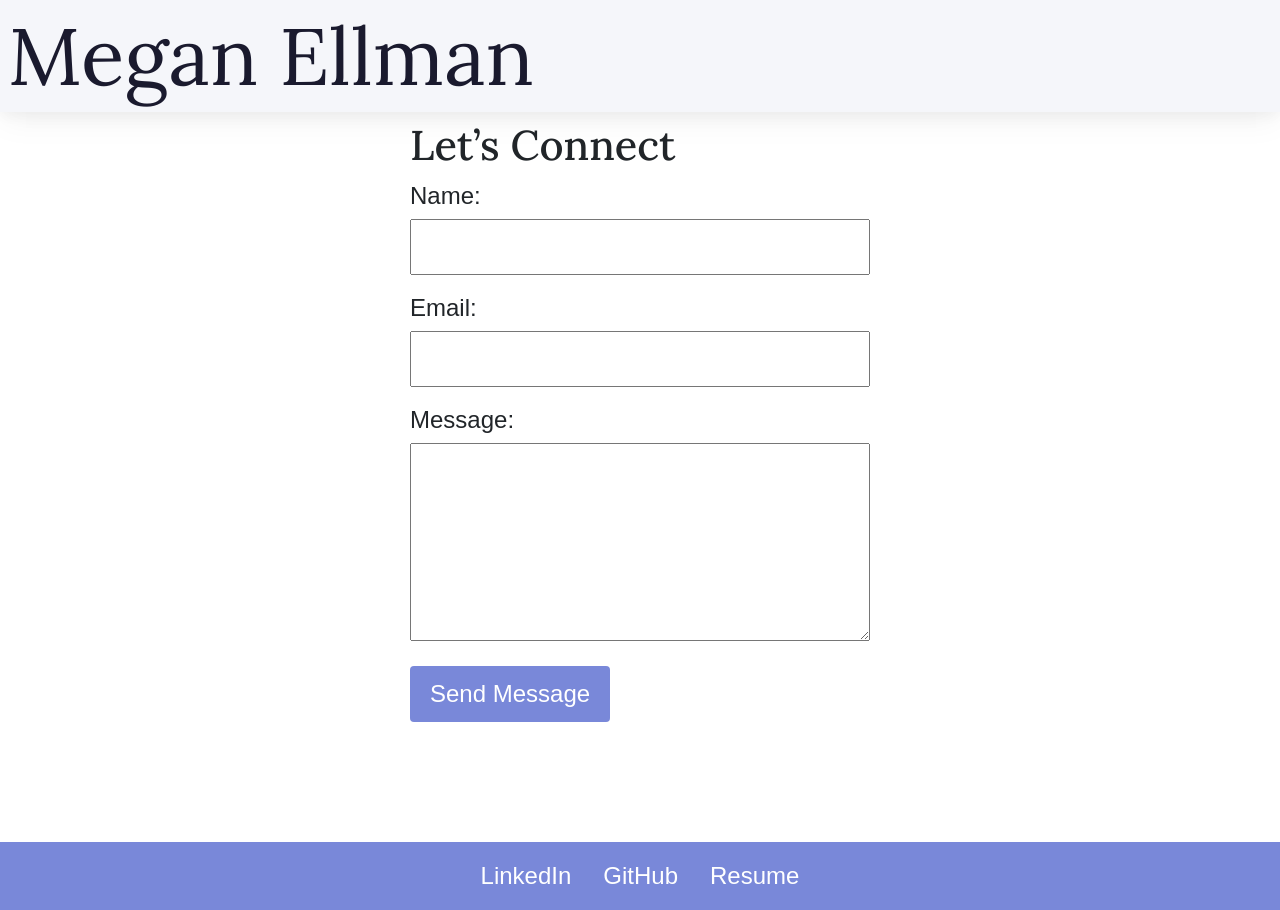
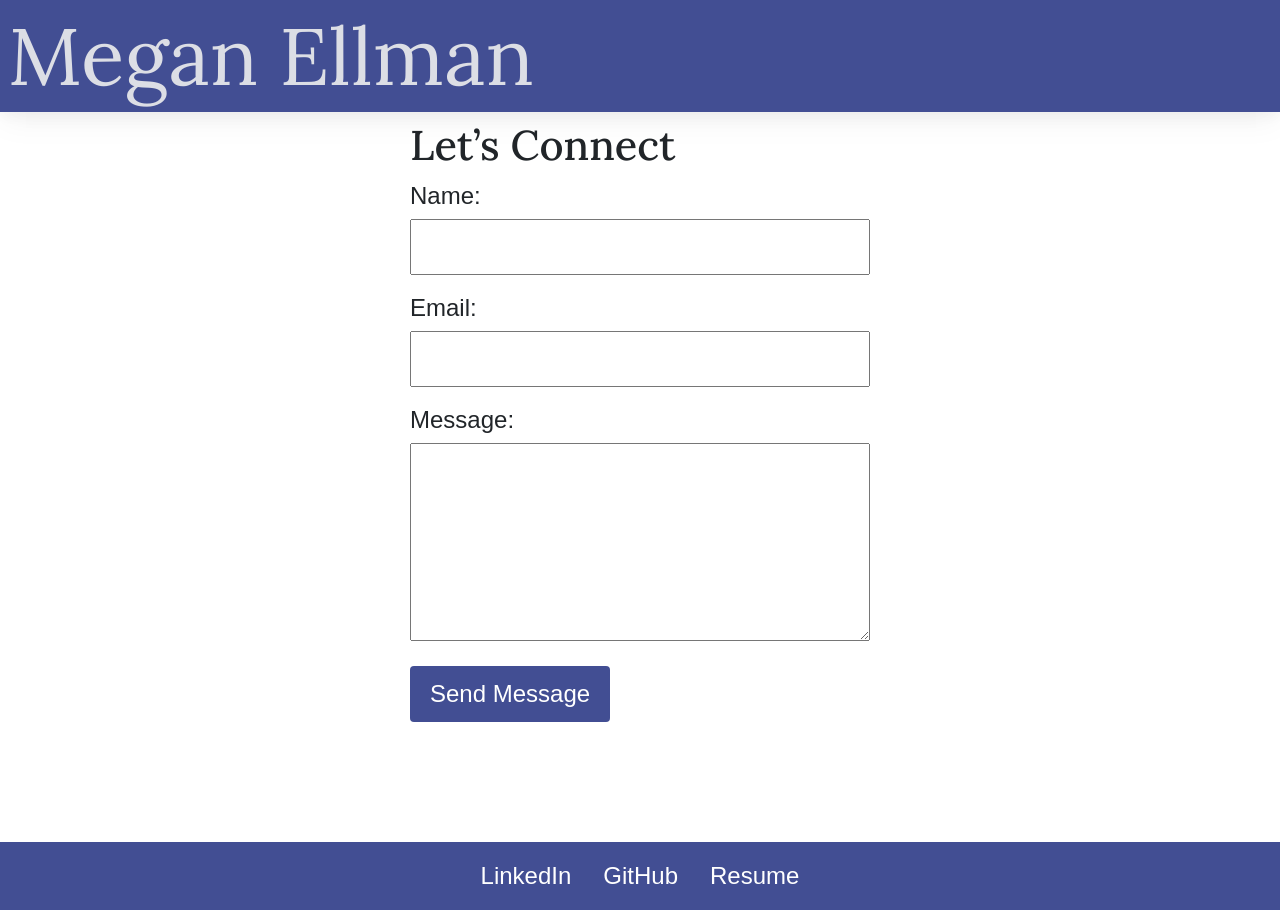
Before and after one commit to megellman/react-portfolio, a React (Create React App) app: page /react-portfolio/Contact in a window 1280 px wide. Built offline with nearby package versions, Linux system fonts and the light colour scheme.

Commit message:
updated styling of skills section

```diff
--- a/src/components/Header.js
+++ b/src/components/Header.js
@@ -3,8 +3,8 @@ import { Link } from "react-router-dom";
 
 function Header() {
     return (
-        <div className='bg-light fixed-top d-flex align-items-center justify-content-between' style={{boxShadow:" rgba(17, 17, 26, 0.05) 0px 4px 16px, rgba(17, 17, 26, 0.05) 0px 8px 32px"}}>
-            <Link to="/" className='text-dark text-decoration-none' >
+        <div className='bg-primary fixed-top d-flex align-items-center justify-content-between' style={{boxShadow:" rgba(17, 17, 26, 0.05) 0px 4px 16px, rgba(17, 17, 26, 0.05) 0px 8px 32px"}}>
+            <Link to="/" className='text-light text-decoration-none' >
                 <h1 className='display-1 my-0 text-center p-2' style={{fontSize: "5rem"}}>Megan Ellman</h1>
             </Link>
         </div>
--- a/src/sections/About.js
+++ b/src/sections/About.js
@@ -2,7 +2,7 @@
 export default function AboutMe() {
     return (
         <div id='aboutMe' style={{ paddingBottom:"150px", paddingTop:"150px"}} className="d-flex flex-column justify-content-center align-items-center bg-primary text-light">
-                <p style={{ marginTop: '20px', width: '50rem', textAlign: 'center', fontSize: '1.25rem' }}>I’m a Technical Support Specialist with a background in high-volume SaaS support, onboarding operations, and full-stack web development. I specialize in troubleshooting complex issues, validating configurations, reproducing bugs, and translating technical problems into clear, actionable solutions. <br /> Through UC Berkeley’s full-stack bootcamp and hands-on SaaS support experience, I’ve developed a strong foundation in APIs, system behavior, debugging, and documentation. I’m detail-oriented, calm under pressure, and motivated by roles where reliability, communication, and operational excellence directly impact users.
+                <p style={{ marginTop: '20px', width: '100rem', fontSize: '1.25rem' }}>I’m a Technical Support Specialist with a background in high-volume SaaS support, onboarding operations, and full-stack web development. I specialize in troubleshooting complex issues, validating configurations, reproducing bugs, and translating technical problems into clear, actionable solutions. <br /> <br /> Through UC Berkeley’s full-stack bootcamp and hands-on SaaS support experience, I’ve developed a strong foundation in APIs, system behavior, debugging, and documentation. I’m detail-oriented, calm under pressure, and motivated by roles where reliability, communication, and operational excellence directly impact users.
                 </p>
         </div >
     )
--- a/src/sections/Skills.js
+++ b/src/sections/Skills.js
@@ -48,17 +48,17 @@ function Skills() {
       className="container border rounded border-white bg-white"
       style={{
         marginTop: '-90px',
-        scrollMarginTop: '150px',
+        scrollMarginTop: '160px',
         zIndex: '2',
         position: 'relative',
         padding: '20px',
         boxShadow: 'rgba(0,0,0,0.15) 0 5px 15px',
-        fontSize: '1rem'
+        fontSize: '1.3rem',
       }}
     >
       <div className="row justify-content-center">
         <div className="col-2 text-center">
-          <h5>Web & Applications</h5>
+          <h3>Web & Applications</h3>
           <ul className="list-unstyled">
             {webAndAppFundamentals.map((item, i) => (
               <li key={i}>{item}</li>
@@ -67,7 +67,7 @@ function Skills() {
         </div>
 
         <div className="col-2 text-center">
-          <h5>APIs & Backend</h5>
+          <h3>APIs & Backend</h3>
           <ul className="list-unstyled">
             {apisAndBackend.map((item, i) => (
               <li key={i}>{item}</li>
@@ -76,7 +76,7 @@ function Skills() {
         </div>
 
         <div className="col-2 text-center">
-          <h5>Databases</h5>
+          <h3>Databases</h3>
           <ul className="list-unstyled">
             {databases.map((item, i) => (
               <li key={i}>{item}</li>
@@ -84,7 +84,7 @@ function Skills() {
           </ul>
         </div>
         <div className="col-2 text-center">
-          <h5>Debugging & Tooling</h5>
+          <h3>Debugging & Tooling</h3>
           <ul className="list-unstyled">
             {debuggingAndTooling.map((item, i) => (
               <li key={i}>{item}</li>
@@ -93,7 +93,7 @@ function Skills() {
         </div>
 
         <div className="col-2 text-center">
-          <h5>Problem Solving</h5>
+          <h3>Problem Solving</h3>
           <ul className="list-unstyled">
             {problemSolving.map((item, i) => (
               <li key={i}>{item}</li>
--- a/src/styles/custom.scss
+++ b/src/styles/custom.scss
@@ -2,9 +2,9 @@
 @import "bootstrap/scss/variables";
 
 $theme-colors:(
-  "primary": #7988D9,
+  "primary": #424e93,
   "dark": #1A1A2E,
-  "light": #F5F6FA
+  "light": #dcdee5
 );
 
 $font-family-base: 'Valera', sans-serif;
```
